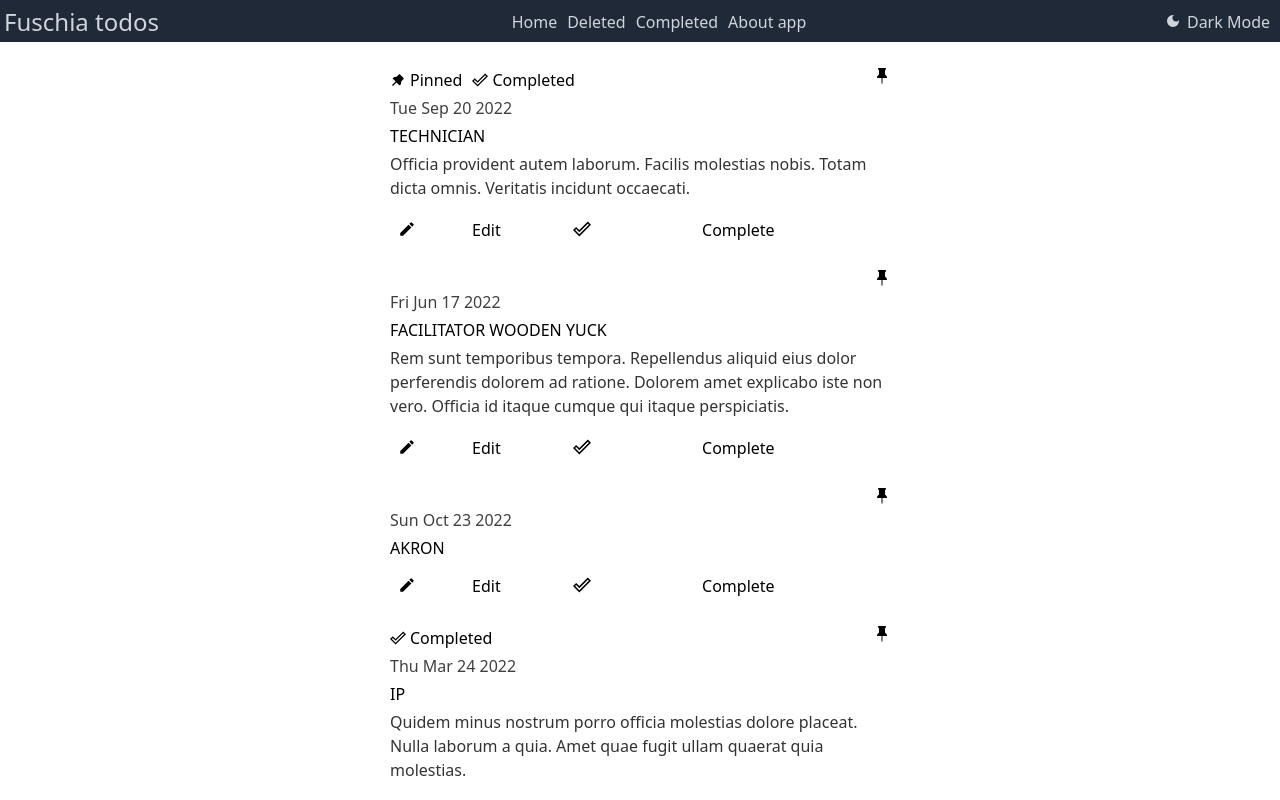
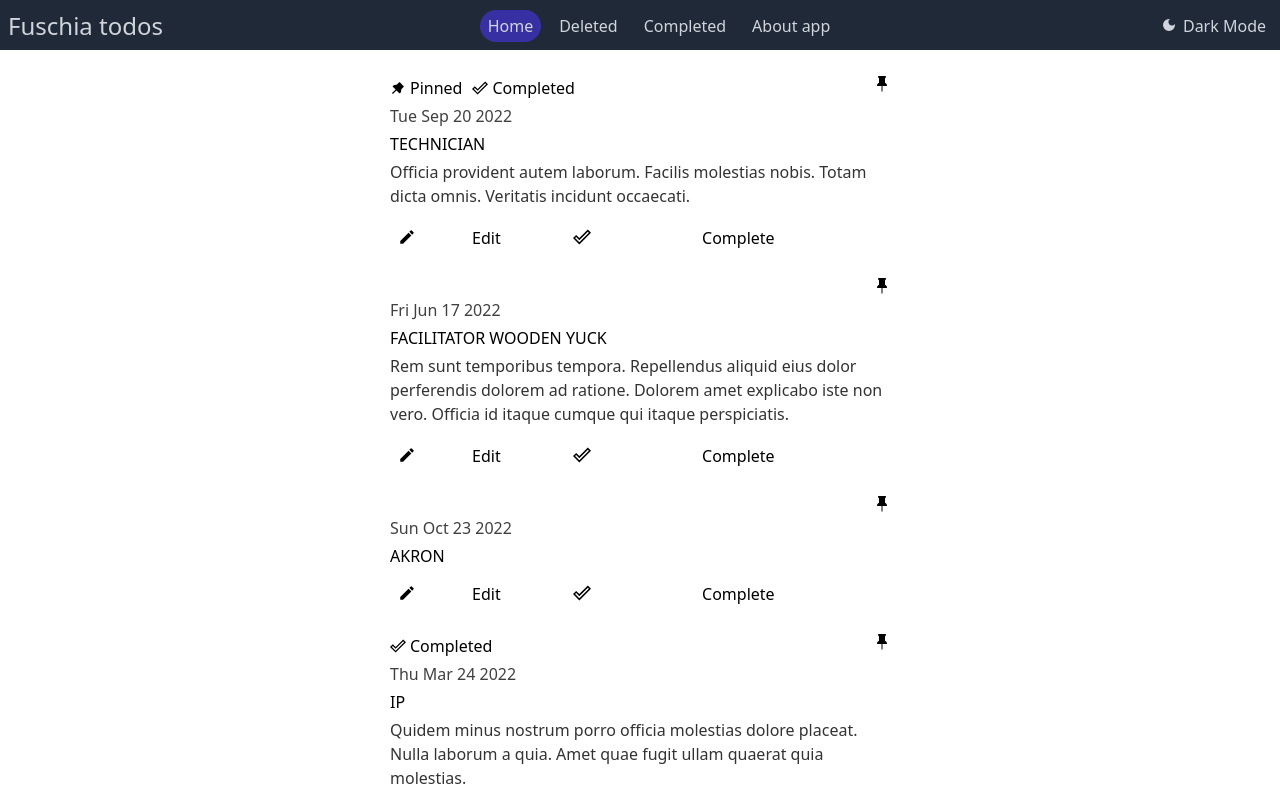
Before and after one commit to kaboomblam/tododarklight, a React (Vite) app: page / in a window 1280 px wide. Shown: the top 800 px of the page. Built offline with nearby package versions, Linux system fonts and the light colour scheme.

Commit message:
Proceed to set navbar link item colors

```diff
--- a/src/components/NavBar.tsx
+++ b/src/components/NavBar.tsx
@@ -9,7 +9,7 @@ const NavBar = () => {
   const location = useLocation();
 
   return (
-    <nav className="p-1 bg-gray-800 text-gray-300">
+    <nav className="p-2 bg-gray-800 text-gray-300">
       <div className="app-content mt-0.5 flex items-center justify-between gap-2 bg-red-500/0">
         <p className="text-2xl">Fuschia todos</p>
         <ul className="hidden md:flex gap-2.5 title-medium transition-all">
@@ -17,7 +17,11 @@ const NavBar = () => {
             return (
               <li
                 key={key}
-                className={location.pathname === value.path ? "active" : ""}
+                className={
+                  location.pathname === value.path
+                    ? "bg-indigo-800 rounded-full px-2 py-1 cursor-pointer transition-colors duration-500"
+                    : "hover:bg-indigo-800 rounded-full px-2 py-1 cursor-pointer transition-colors duration-500"
+                }
                 onClick={(_) =>
                   console.log(`Current location is...${location.pathname}`)
                 }
```
